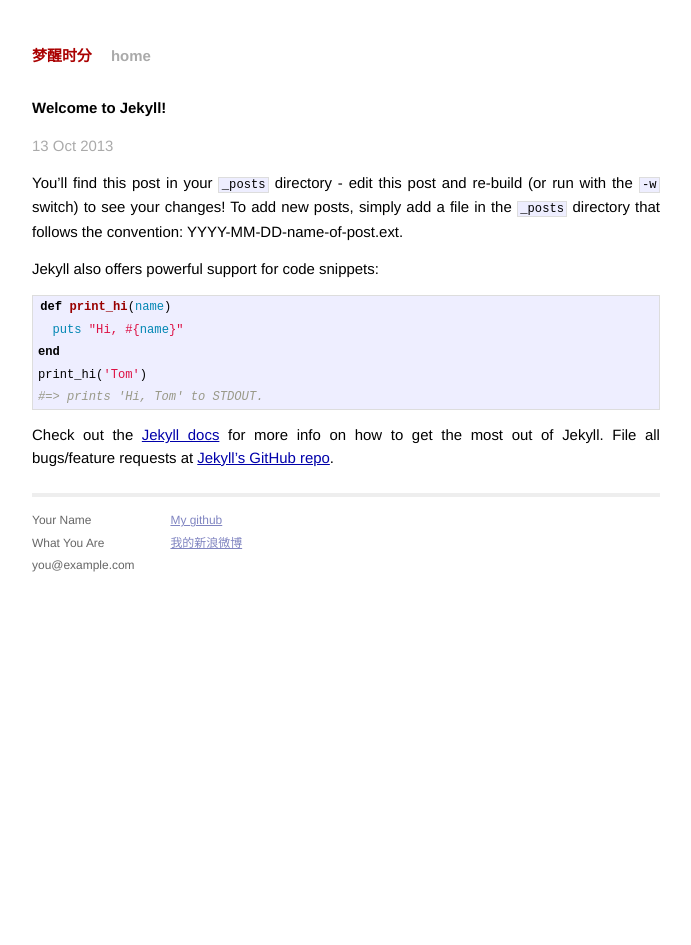
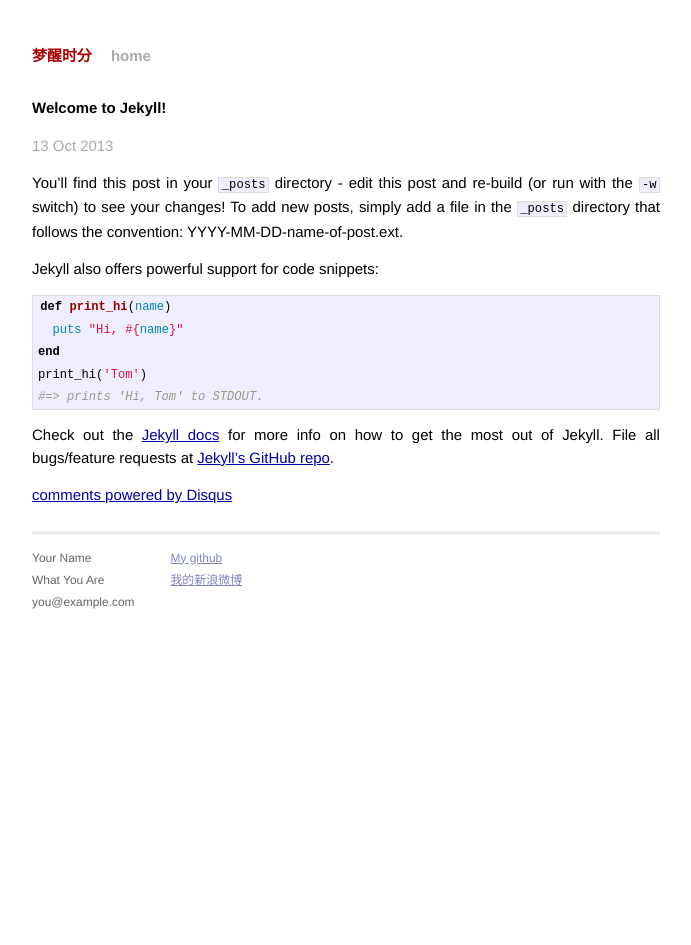
Before and after one commit to sophister/sophister.github.com, a Jekyll site: the page built from _posts/2013-10-13-welcome-to-jekyll.markdown, in a window 1280 px wide. Shown: the whole page, without its empty margins (294-985 px from the left). Built offline with Jekyll 4.4.1, drawn with Linux system fonts in a browser that asks for light colours; Markdown is read by kramdown in place of the engine named in the settings; comment, search, counter and statistics services are not loaded; some of the changed lines change nothing that is shown.

Commit message:
add disqus

```diff
--- a/_layouts/post.html
+++ b/_layouts/post.html
@@ -7,3 +7,17 @@
 <div class="post">
 {{ content }}
 </div>
+<div id="disqus_thread"></div>
+<script type="text/javascript">
+    /* * * CONFIGURATION VARIABLES: EDIT BEFORE PASTING INTO YOUR WEBPAGE * * */
+    var disqus_shortname = 'jiejess'; // required: replace example with your forum shortname
+
+    /* * * DON'T EDIT BELOW THIS LINE * * */
+    (function() {
+        var dsq = document.createElement('script'); dsq.type = 'text/javascript'; dsq.async = true;
+        dsq.src = '//' + disqus_shortname + '.disqus.com/embed.js';
+        (document.getElementsByTagName('head')[0] || document.getElementsByTagName('body')[0]).appendChild(dsq);
+    })();
+</script>
+<noscript>Please enable JavaScript to view the <a href="http://disqus.com/?ref_noscript">comments powered by Disqus.</a></noscript>
+<a href="http://disqus.com" class="dsq-brlink">comments powered by <span class="logo-disqus">Disqus</span></a>
```
